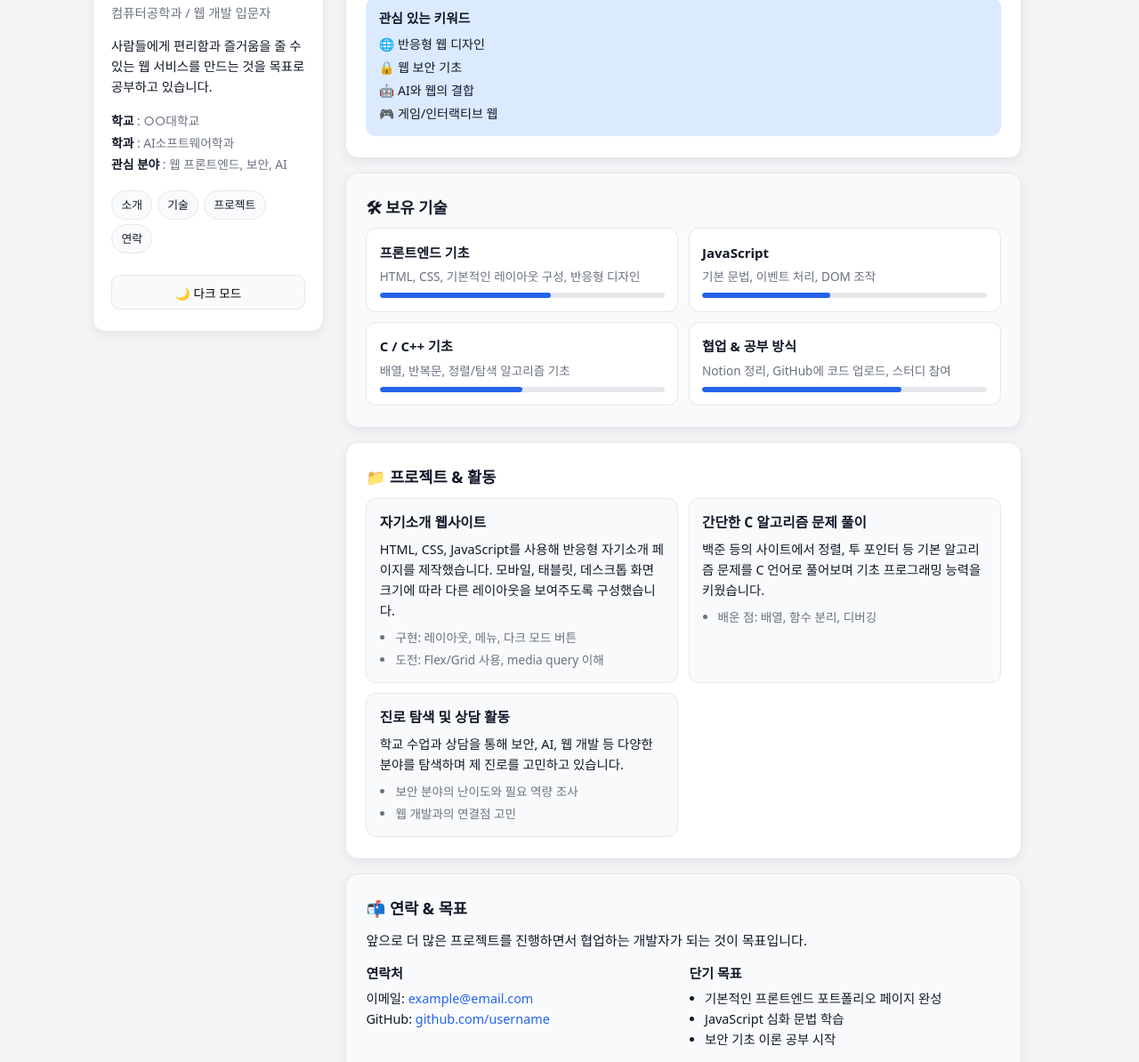
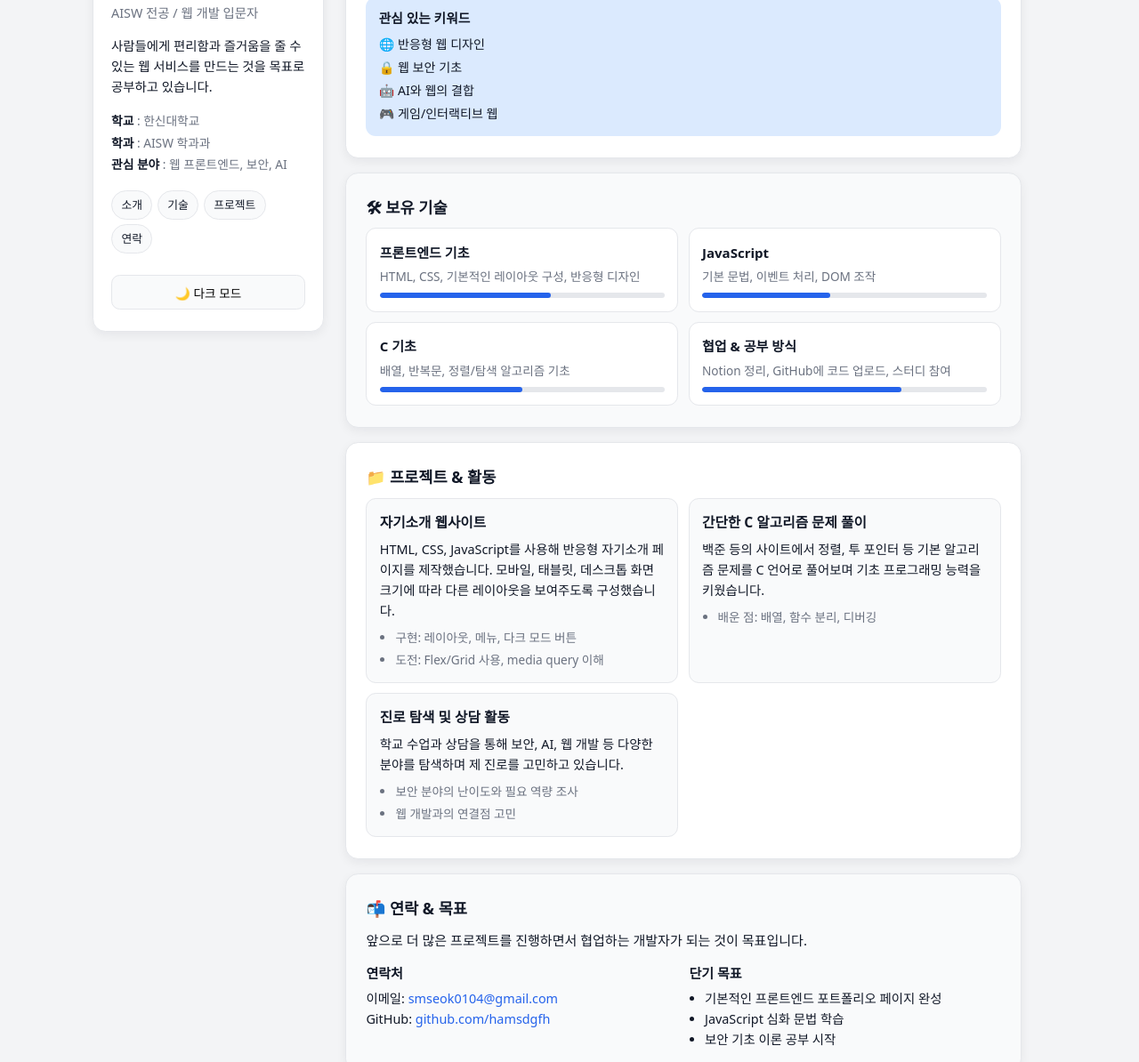
Before and after one commit to hamsdgfh/Web_251211, a plain HTML site: page index.html in a window 1280 px wide. Shown: the part 180-1374 px from the top of the page at 89% size. Drawn offline with Linux system fonts and the light colour scheme.

Commit message:
Update index.html

```diff
--- a/index.html
+++ b/index.html
@@ -485,15 +485,15 @@
                     <span>MS</span>
                 </div>
                 <h1 class="profile-name">신민석</h1>
-                <p class="profile-role">컴퓨터공학과 / 웹 개발 입문자</p>
+                <p class="profile-role">AISW 전공 / 웹 개발 입문자</p>
                 <p class="profile-desc">
                     사람들에게 편리함과 즐거움을 줄 수 있는
                     웹 서비스를 만드는 것을 목표로 공부하고 있습니다.
                 </p>
 
                 <div class="profile-info">
-                    <p><strong>학교</strong> : ○○대학교</p>
-                    <p><strong>학과</strong> : AI소프트웨어학과</p>
+                    <p><strong>학교</strong> : 한신대학교</p>
+                    <p><strong>학과</strong> : AISW 학과과</p>
                     <p><strong>관심 분야</strong> : 웹 프론트엔드, 보안, AI</p>
                 </div>
 
@@ -556,7 +556,7 @@
                     </div>
 
                     <div class="skill-card">
-                        <h3>C / C++ 기초</h3>
+                        <h3>C 기초</h3>
                         <p>배열, 반복문, 정렬/탐색 알고리즘 기초</p>
                         <div class="skill-bar">
                             <div class="skill-level" style="width: 50%"></div>
@@ -627,8 +627,8 @@
                 <div class="contact-grid">
                     <div>
                         <h3>연락처</h3>
-                        <p>이메일: <a href="mailto:example@email.com">example@email.com</a></p>
-                        <p>GitHub: <a href="https://github.com/username" target="_blank">github.com/username</a></p>
+                        <p>이메일: <a href="mailto:smseok0104@gmail.com">smseok0104@gmail.com</a></p>
+                        <p>GitHub: <a href="https://github.com/hamsdgfh" target="_blank">github.com/hamsdgfh</a></p>
                     </div>
                     <div>
                         <h3>단기 목표</h3>
```
